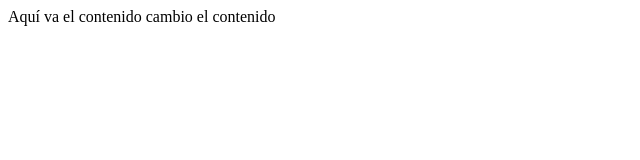
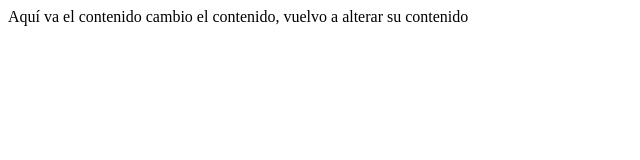
Before and after one commit to JADC1971/pruebaGit, a plain HTML site: page index.html in a window 1280 px wide. Shown: the whole page, without its empty margins (0-640 px from the left). Drawn offline with Linux system fonts and the light colour scheme.

Commit message:
Se ha vuelto a modifcar el contenido de index.html

```diff
--- a/index.html
+++ b/index.html
@@ -3,6 +3,6 @@
 		<title>Mi página de ejemplo</title>
 	</head>
 	<body>
-	Aquí va el contenido cambio el contenido
+	Aquí va el contenido cambio el contenido, vuelvo a alterar su contenido
 	</body>
 </html>
```
